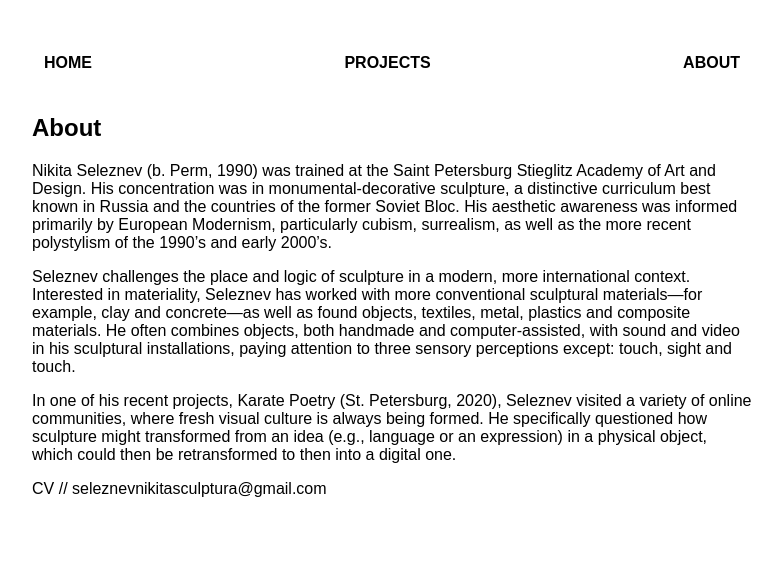
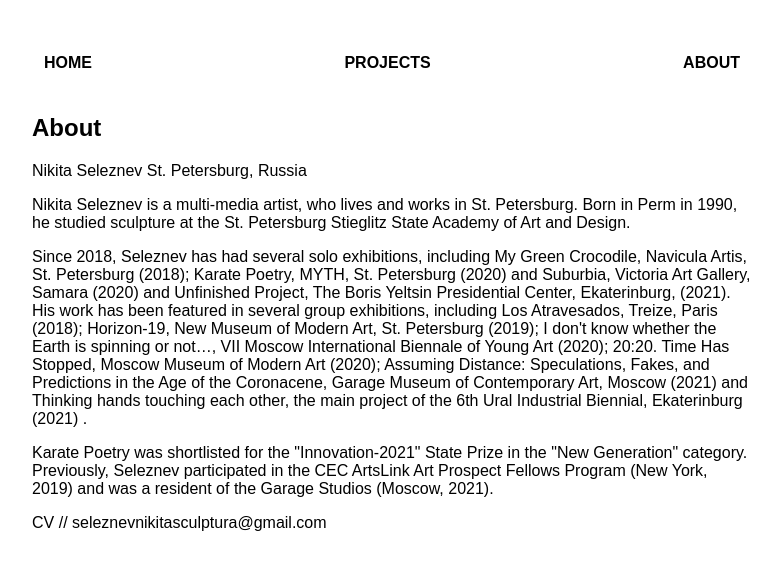
Before and after one commit to nikitaseleznev/nikita-gatsby-prismic, a Gatsby site: page /about in a window 1280 px wide. Shown: the whole page, without its empty margins (248-1030 px from the left). Built offline with nearby package versions, Linux system fonts and the light colour scheme; Gatsby itself is replaced by a stand-in of ours.

Commit message:
Update about.js

```diff
--- a/src/pages/about.js
+++ b/src/pages/about.js
@@ -4,12 +4,16 @@ import Layout from '../components/layout'
 const IndexPage = ({ data, location }) => (
   <Layout location={location}>
     <h2>About</h2>
-    <p>Nikita Seleznev (b. Perm, 1990) was trained at the Saint Petersburg Stieglitz Academy of Art and Design. His concentration was in monumental-decorative sculpture, a distinctive curriculum best known in Russia and the countries of the former Soviet Bloc. His aesthetic awareness was informed primarily by European Modernism, particularly cubism, surrealism, as well as the more recent polystylism of the 1990’s and early 2000’s.
+    <p>Nikita Seleznev
+St. Petersburg, Russia
 </p>
-<p>Seleznev challenges the place and logic of sculpture in a modern, more international context. Interested in materiality, Seleznev has worked with more conventional sculptural materials—for example, clay and concrete—as well as found objects, textiles, metal, plastics and composite materials. He often combines objects, both handmade and computer-assisted, with sound and video in his sculptural installations, paying attention to three sensory perceptions except: touch, sight and touch.
- </p>
-<p>In one of his recent projects, Karate Poetry (St. Petersburg, 2020), Seleznev visited a variety of online communities, where fresh visual culture is always being formed. He specifically questioned how sculpture might transformed from an idea (e.g., language or an expression) in a physical object, which could then be retransformed to then into a digital one.
-   </p>
+<p>Nikita Seleznev is a multi-media artist, who lives and works in St. Petersburg. Born in Perm in 1990, he studied sculpture at the St. Petersburg Stieglitz State Academy of Art and Design.
+</p>
+<p>Since 2018, Seleznev has had several solo exhibitions, including My Green Crocodile, Navicula Artis, St. Petersburg (2018); Karate Poetry, MYTH, St. Petersburg (2020) and Suburbia, Victoria Art Gallery, Samara (2020) and Unfinished Project, The Boris Yeltsin Presidential Center, Ekaterinburg, (2021).
+ His work has been featured in several group exhibitions, including Los Atravesados, Treize, Paris (2018); Horizon-19, New Museum of Modern Art, St. Petersburg (2019); I don't know whether the Earth is spinning or not…, VII Moscow International Biennale of Young Art (2020); 20:20. Time Has Stopped, Moscow Museum of Modern Art (2020); Assuming Distance: Speculations, Fakes, and Predictions in the Age of the Coronacene, Garage Museum of Contemporary Art, Moscow (2021) and Thinking hands touching each other, the main project of the 6th Ural Industrial Biennial, Ekaterinburg (2021) .
+</p>
+<p>Karate Poetry was shortlisted for the "Innovation-2021" State Prize in the "New Generation" category. Previously, Seleznev participated in the CEC ArtsLink Art Prospect Fellows Program (New York, 2019) and was a resident of the Garage Studios (Moscow, 2021).
+</p>
 
     <p>
       <a href="https://docs.google.com/document/d/e/2PACX-1vRioH2RT1qibRX1Wl98U-nf-3srSwI84rYBpHNDq35nQdDKp7bOZHCnVU5K-8V_fV_B30EHXHBQEk58/pub?embedded=true" target="_blank" rel="noopener noreferrer">CV</a>&nbsp;&#47;&#47; seleznevnikitasculptura@gmail.com
```
